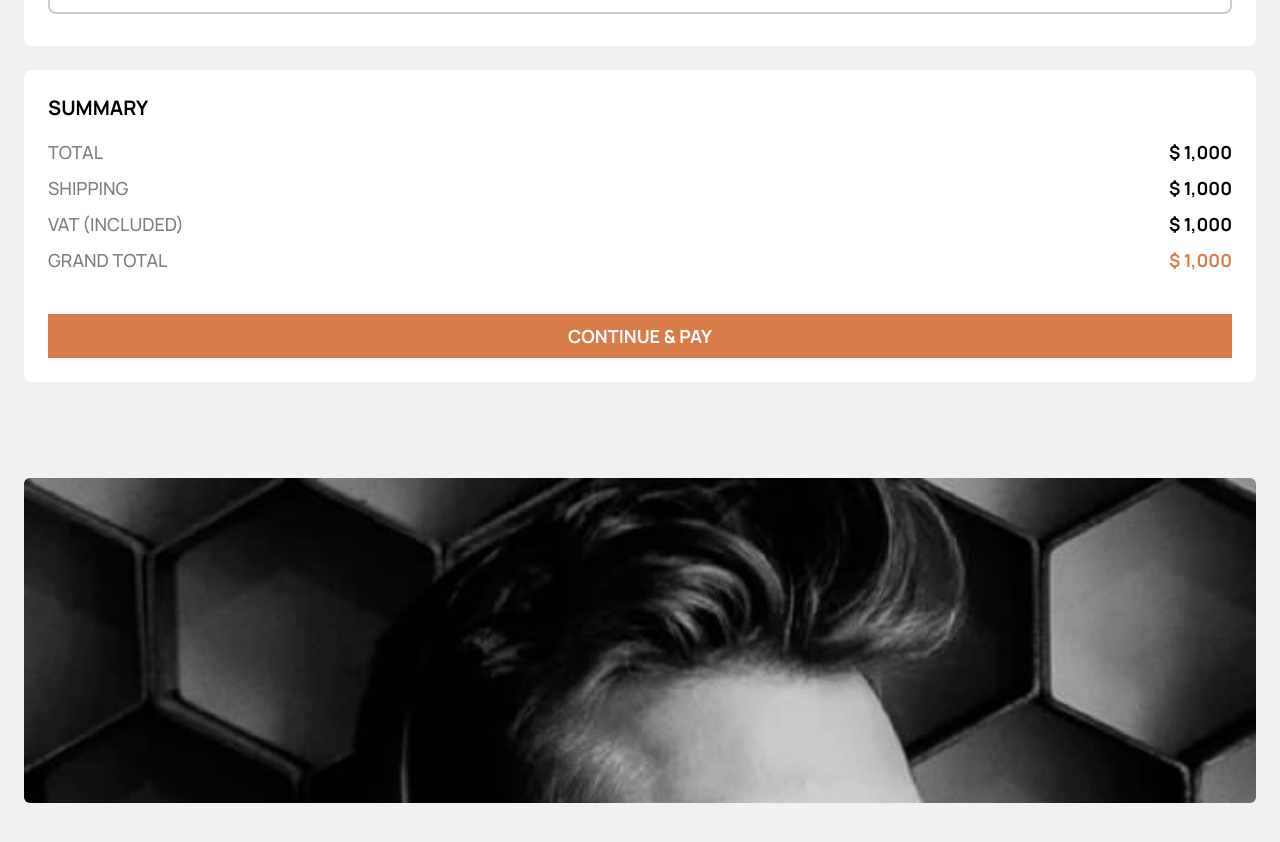
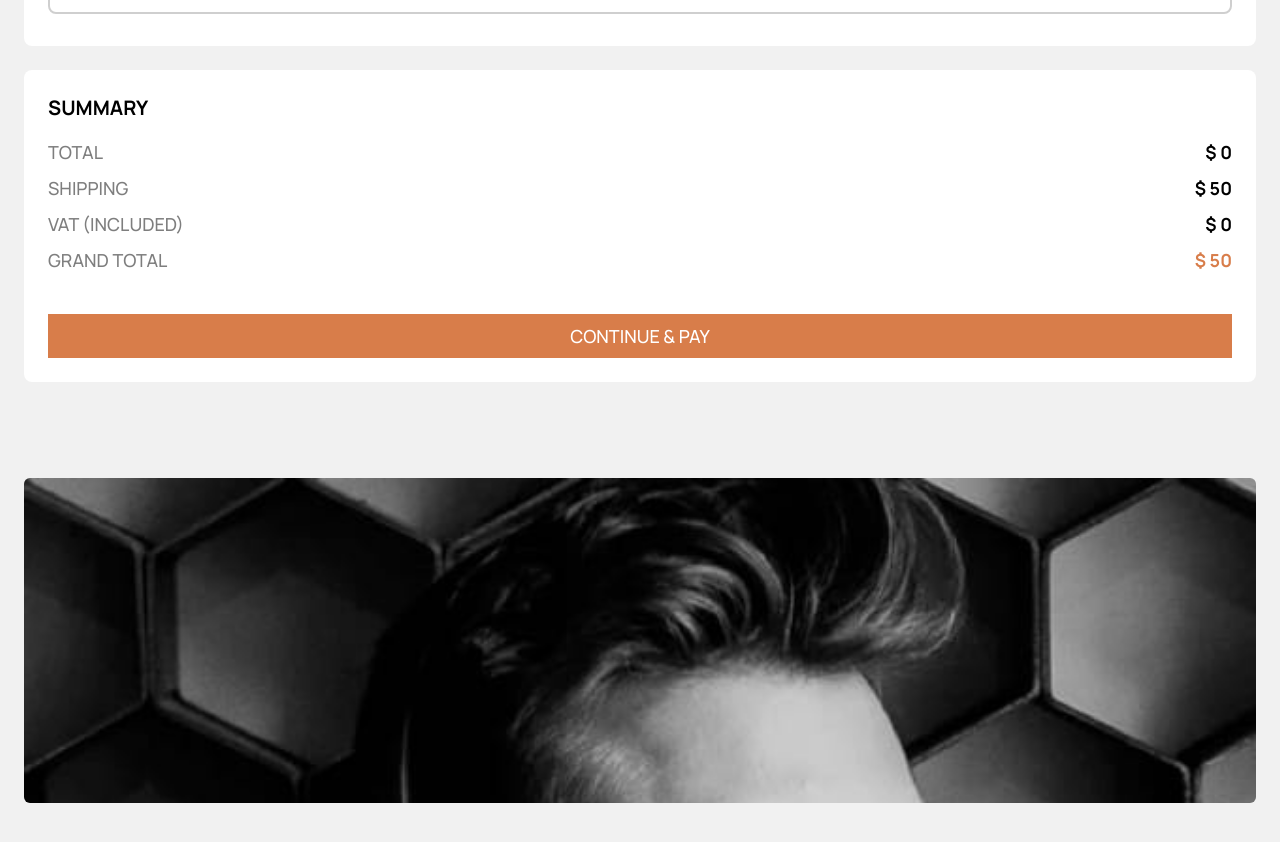
Before and after one commit to maxh1231/audiophile-ecommerce, a Next.js app: page /checkout in a window 1280 px wide. Shown: the part 1500-2342 px from the top of the page. Built offline with nearby package versions, Linux system fonts and the light colour scheme.

Commit message:
functions to calc cart total, shippping, tax

```diff
--- a/src/pages/checkout/index.tsx
+++ b/src/pages/checkout/index.tsx
@@ -3,6 +3,7 @@ import Image from "next/image";
 import dynamic from 'next/dynamic';
 import { MutableRefObject, useEffect, useRef, useState } from "react";
 import { ItemType } from "@/utils/types";
+import { calcCartTotal } from "@/utils/helpers";
 
 interface props {
     cart: ItemType[],
@@ -15,6 +16,7 @@ const Checkout = ({ cart, setCart }: props) => {
     const [trigger, setTrigger] = useState(0);
     const radioOne = useRef(null) as unknown as MutableRefObject<HTMLInputElement>
     const radioTwo = useRef(null) as unknown as MutableRefObject<HTMLInputElement>
+    const [cartTotal, setCartTotal] = useState<string>('')
 
     useEffect(() => {
         if (radioOne.current.checked) {
@@ -26,12 +28,26 @@ const Checkout = ({ cart, setCart }: props) => {
         }
     }, [trigger])
 
+    useEffect(() => {
+        setCartTotal(calcCartTotal(cart))
+    }, [cart])
+
     const handler = () => {
         if (trigger) {
             setTrigger(0)
         } else {
             setTrigger(1)
         }
+    }
+
+    const calcVAT = () => {
+        let total: number = 20 / 100 * parseInt(cartTotal.split(',').join(''));
+        return Math.round(total).toString().replace(/\B(?=(\d{3})+(?!\d))/g, ",")
+    }
+
+    const calcGrandTotal = () => {
+        let total = parseInt(cartTotal.split(',').join('')) + 50 + parseInt(calcVAT().split(',').join(''))
+        return total.toString().replace(/\B(?=(\d{3})+(?!\d))/g, ",");
     }
 
     const Footer = dynamic(() =>
@@ -128,22 +144,22 @@ const Checkout = ({ cart, setCart }: props) => {
                 ))}
                 <div className="flex justify-between mb-2">
                     <span className="text-black opacity-50 font-medium text-lg">TOTAL</span>
-                    <span className="text-black font-bold text-lg text-right">$ 1,000</span>
+                    <span className="text-black font-bold text-lg text-right">$ {cartTotal}</span>
                 </div>
                 <div className="flex justify-between mb-2">
                     <span className="text-black opacity-50 font-medium text-lg">SHIPPING</span>
-                    <span className="text-black font-bold text-lg text-right">$ 1,000</span>
+                    <span className="text-black font-bold text-lg text-right">$ 50</span>
                 </div>
                 <div className="flex justify-between mb-2">
                     <span className="text-black opacity-50 font-medium text-lg">VAT (INCLUDED)</span>
-                    <span className="text-black font-bold text-lg text-right">$ 1,000</span>
+                    <span className="text-black font-bold text-lg text-right">$ {calcVAT()}</span>
                 </div>
                 <div className="flex justify-between mb-2">
                     <span className="text-black opacity-50 font-medium text-lg">GRAND TOTAL</span>
-                    <span className="text-[#D87D4A] text-lg font-bold text-right">$ 1,000</span>
+                    <span className="text-[#D87D4A] text-lg font-bold text-right">$ {calcGrandTotal()}</span>
                 </div>
                 <div className="mt-10">
-                    <button className=" w-full text-white text-lg font-bold bg-[#D87D4A] py-2">CONTINUE & PAY</button>
+                    <button className=" w-full text-white text-lg font-medium bg-[#D87D4A] py-2">CONTINUE & PAY</button>
                 </div>
             </div>
 
```
